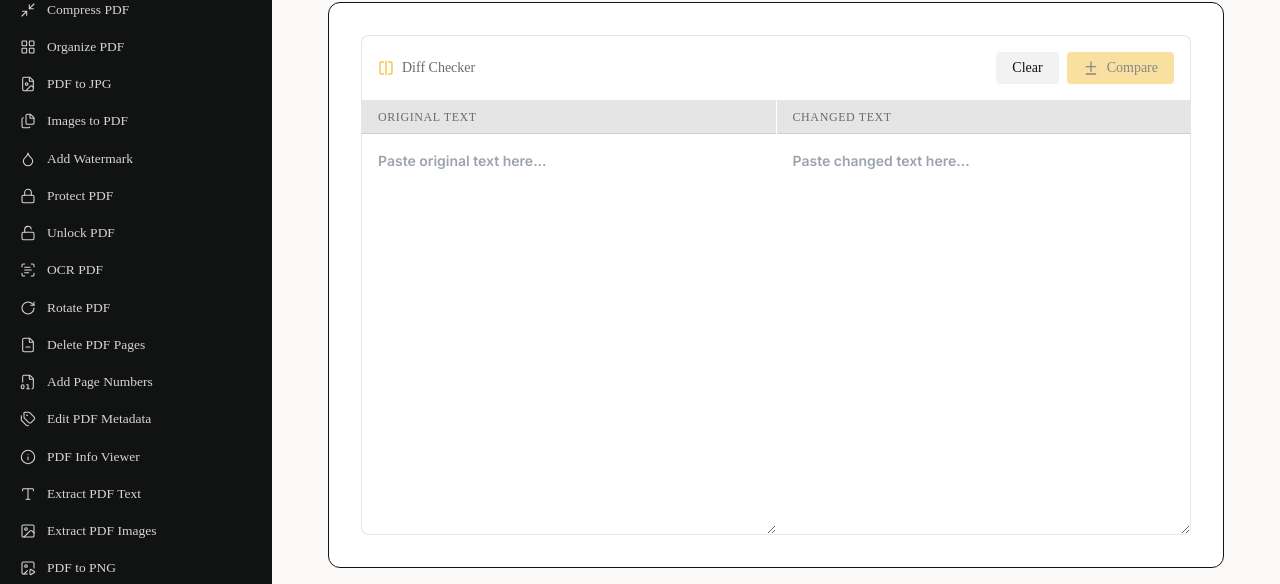
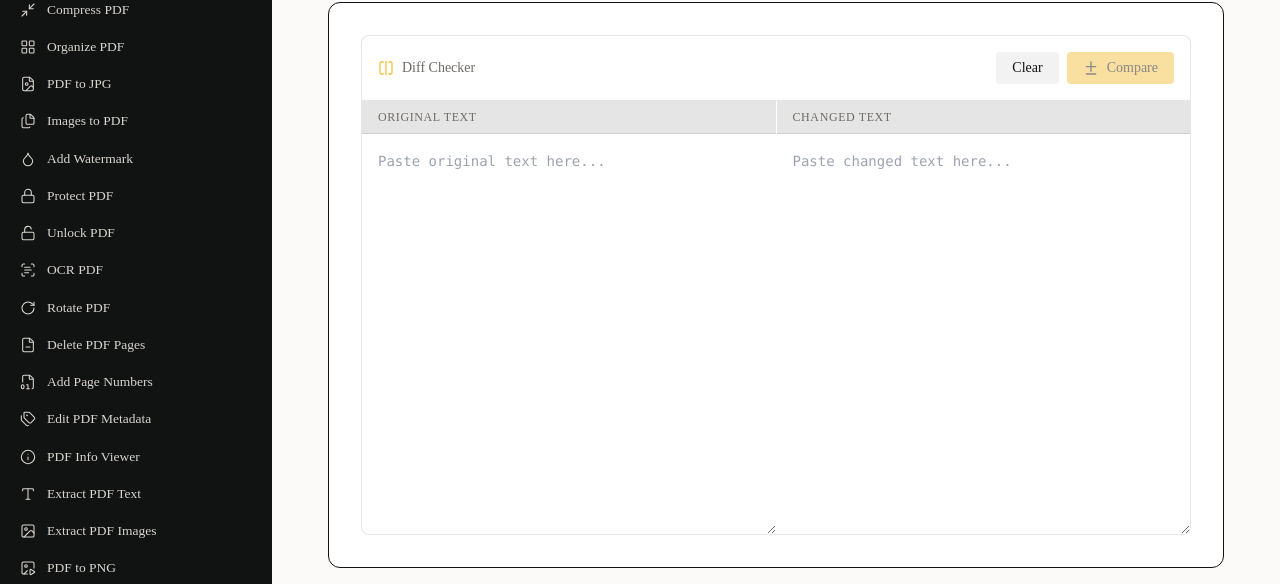
Before and after one commit to Sujithkrys/ihatetools, a Next.js app: page /tools/text-diff in a window 1280 px wide. Shown: the part 203-787 px from the top of the page. Built offline with nearby package versions, Linux system fonts and the light colour scheme.

Commit message:
Restore scoped system monospace to functional code and diff editor areas

```diff
--- a/src/app/globals.css
+++ b/src/app/globals.css
@@ -170,6 +170,11 @@
     border-radius: 5px;
     padding: 6px 12px;
   }
+
+  /* Scoped functional monospace for code/diff/data textareas */
+  .code-mono {
+    font-family: ui-monospace, SFMono-Regular, "SF Mono", Menlo, Consolas, monospace;
+  }
   .sb-item {
     display: flex;
     align-items: center;
--- a/src/components/AddTextToImageWidget.tsx
+++ b/src/components/AddTextToImageWidget.tsx
@@ -276,7 +276,7 @@ export function AddTextToImageWidget() {
                     type="text"
                     value={color}
                     onChange={(e) => setColor(e.target.value)}
-                    className="flex-1 bg-bg border border-ink/15 rounded-md px-4 py-3 text-ink focus:outline-none focus:border-sel font-sans font-semibold uppercase"
+                    className="flex-1 bg-bg border border-ink/15 rounded-md px-4 py-3 text-ink focus:outline-none focus:border-sel code-mono uppercase"
                   />
                 </div>
               </div>
--- a/src/components/ColorPaletteExtractorWidget.tsx
+++ b/src/components/ColorPaletteExtractorWidget.tsx
@@ -243,7 +243,7 @@ export function ColorPaletteExtractorWidget() {
                         />
                         <button
                           onClick={() => handleCopy(color.hex, index)}
-                          className="flex items-center gap-1.5 px-3 py-1.5 bg-ink/5 hover:bg-overlay/10 rounded text-xs font-sans font-semibold text-ink transition-colors"
+                          className="flex items-center gap-1.5 px-3 py-1.5 bg-ink/5 hover:bg-overlay/10 rounded text-xs code-mono text-ink transition-colors"
                         >
                           {copiedIndex === index ? <CheckCircle className="w-3 h-3 text-success" /> : <Copy className="w-3 h-3" />}
                           {color.hex.toUpperCase()}
--- a/src/components/ImageToBase64Widget.tsx
+++ b/src/components/ImageToBase64Widget.tsx
@@ -140,7 +140,7 @@ export function ImageToBase64Widget() {
               <textarea
                 readOnly
                 value={base64Str}
-                className="w-full h-48 bg-bg border border-ink/15 rounded-md p-4 text-grey font-sans font-semibold text-xs focus:outline-none resize-none break-all"
+                className="w-full h-48 bg-bg border border-ink/15 rounded-md p-4 text-grey code-mono text-xs focus:outline-none resize-none break-all"
               />
               <p className="text-xs text-grey">
                 Length: {base64Str.length.toLocaleString()} characters
--- a/src/components/JsonFormatterWidget.tsx
+++ b/src/components/JsonFormatterWidget.tsx
@@ -128,7 +128,7 @@ export function JsonFormatterWidget() {
             onChange={(e) => { setInput(e.target.value); setErrorMsg(""); }}
             placeholder='Paste your JSON here...&#10;&#10;{&#10;  "hello": "world"&#10;}'
             className={cn(
-              "w-full min-h-[400px] p-4 sm:p-6 bg-transparent text-ink focus:outline-none resize-y font-sans font-semibold text-sm leading-relaxed whitespace-pre",
+              "w-full min-h-[400px] p-4 sm:p-6 bg-transparent text-ink focus:outline-none resize-y code-mono text-sm leading-relaxed whitespace-pre",
               errorMsg ? "border-error/30 bg-error/5" : ""
             )}
             spellCheck={false}
@@ -136,7 +136,7 @@ export function JsonFormatterWidget() {
           {errorMsg && (
             <div className="absolute bottom-4 left-4 right-4 bg-error/10 border border-error/50 rounded-md p-3 flex items-start gap-2">
               <AlertTriangle className="w-5 h-5 text-error shrink-0 mt-0.5" />
-              <p className="text-sm text-error font-sans font-semibold break-words">{errorMsg}</p>
+              <p className="text-sm text-error code-mono break-words">{errorMsg}</p>
             </div>
           )}
         </div>
--- a/src/components/TextDiffCheckerWidget.tsx
+++ b/src/components/TextDiffCheckerWidget.tsx
@@ -64,7 +64,7 @@ export function TextDiffCheckerWidget() {
                 value={text1}
                 onChange={(e) => setText1(e.target.value)}
                 placeholder="Paste original text here..."
-                className="w-full min-h-[400px] p-4 bg-transparent text-ink focus:outline-none resize-y font-sans font-semibold text-sm leading-relaxed"
+                className="w-full min-h-[400px] p-4 bg-transparent text-ink focus:outline-none resize-y code-mono text-sm leading-relaxed"
                 spellCheck={false}
               />
             </div>
@@ -76,7 +76,7 @@ export function TextDiffCheckerWidget() {
                 value={text2}
                 onChange={(e) => setText2(e.target.value)}
                 placeholder="Paste changed text here..."
-                className="w-full min-h-[400px] p-4 bg-transparent text-ink focus:outline-none resize-y font-sans font-semibold text-sm leading-relaxed"
+                className="w-full min-h-[400px] p-4 bg-transparent text-ink focus:outline-none resize-y code-mono text-sm leading-relaxed"
                 spellCheck={false}
               />
             </div>
@@ -94,7 +94,7 @@ export function TextDiffCheckerWidget() {
                 Edit Texts
               </button>
             </div>
-            <div className="p-4 overflow-x-auto whitespace-pre-wrap font-sans font-semibold text-sm leading-relaxed">
+            <div className="p-4 overflow-x-auto whitespace-pre-wrap code-mono text-sm leading-relaxed">
               {diffResult.map((part, index) => {
                 return (
                   <span
```
Also changed, not shown: src/components/Base64ToImageWidget.tsx (+1 -1 lines).
